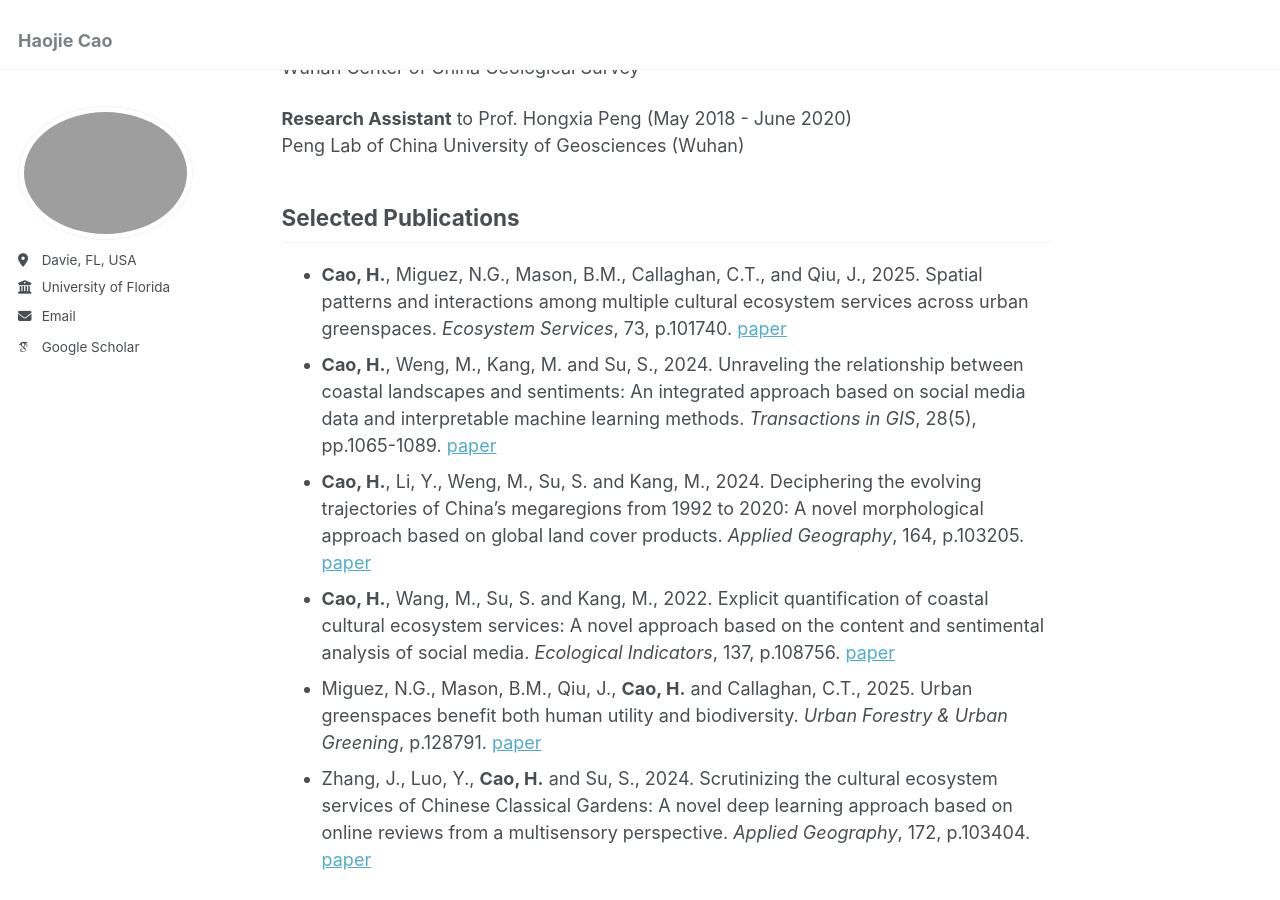
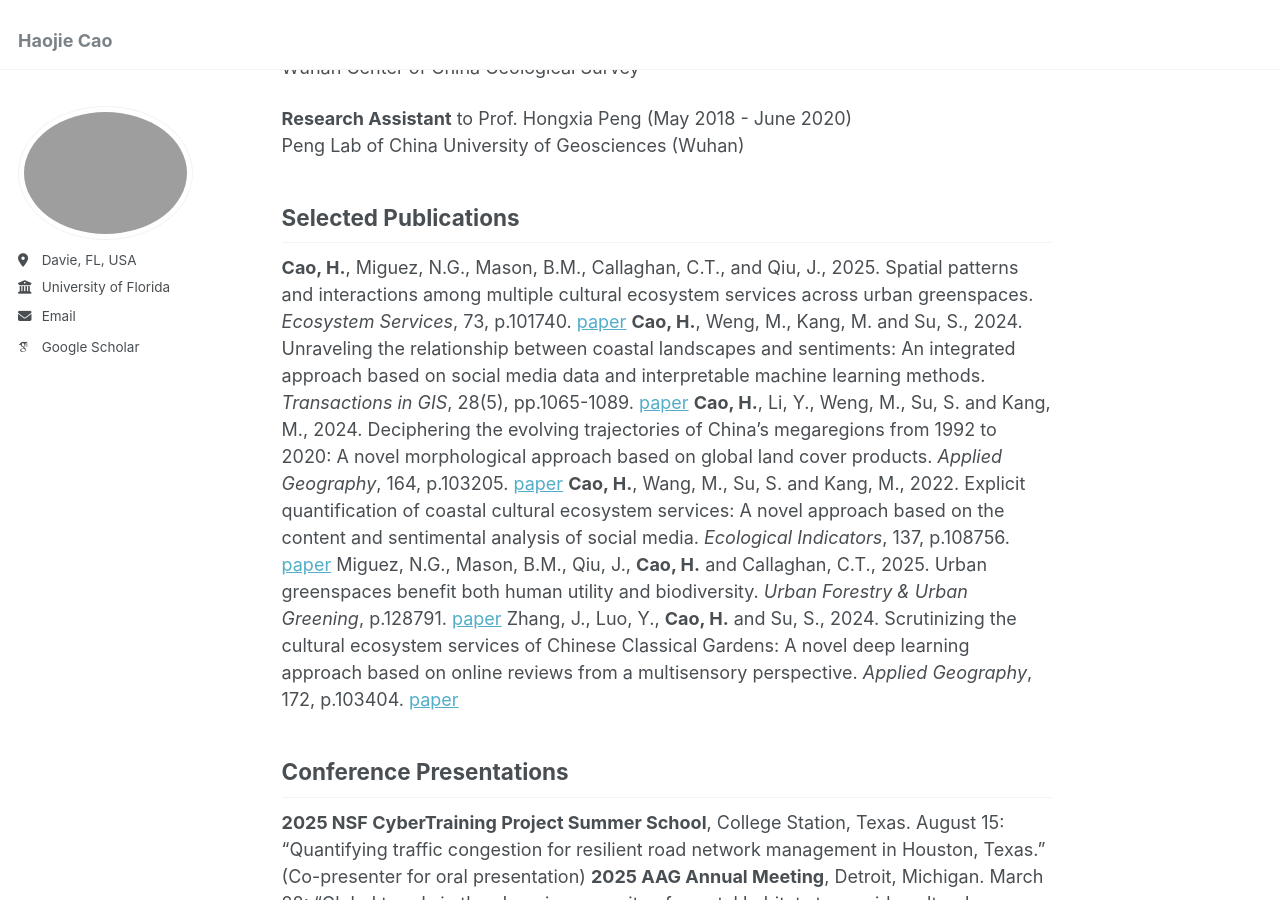
Before and after one commit to haojiecao42/haojiecao42.github.io, a Jekyll site: the page built from _pages/about.md, in a window 1280 px wide and 900 px high, scrolled down 964 px. Built offline with Jekyll 4.4.1, drawn with Linux system fonts in a browser that asks for light colours; some web fonts are replaced.

```diff
--- a/_pages/about.md
+++ b/_pages/about.md
@@ -40,19 +40,19 @@ Wuhan Center of China Geological Survey
 Peng Lab of China University of Geosciences (Wuhan)
 
 ## Selected Publications
-* **Cao, H.**, Miguez, N.G., Mason, B.M., Callaghan, C.T., and Qiu, J., 2025. Spatial patterns and interactions among multiple cultural ecosystem services across urban greenspaces. *Ecosystem Services*, 73, p.101740. [paper](https://doi.org/10.1016/j.ecoser.2025.101740)
-* **Cao, H.**, Weng, M., Kang, M. and Su, S., 2024. Unraveling the relationship between coastal landscapes and sentiments: An integrated approach based on social media data and interpretable machine learning methods. *Transactions in GIS*, 28(5), pp.1065-1089. [paper](https://doi.org/10.1111/tgis.13175)
-* **Cao, H.**, Li, Y., Weng, M., Su, S. and Kang, M., 2024. Deciphering the evolving trajectories of China's megaregions from 1992 to 2020: A novel morphological approach based on global land cover products. *Applied Geography*, 164, p.103205. [paper](https://doi.org/10.1016/j.apgeog.2024.103205)
-* **Cao, H.**, Wang, M., Su, S. and Kang, M., 2022. Explicit quantification of coastal cultural ecosystem services: A novel approach based on the content and sentimental analysis of social media. *Ecological Indicators*, 137, p.108756. [paper](https://doi.org/10.1016/j.ecolind.2022.108756)
-* Miguez, N.G., Mason, B.M., Qiu, J., **Cao, H.** and Callaghan, C.T., 2025. Urban greenspaces benefit both human utility and biodiversity. *Urban Forestry & Urban Greening*, p.128791. [paper](https://doi.org/10.1016/j.ufug.2025.128791)
-* Zhang, J., Luo, Y., **Cao, H.** and Su, S., 2024. Scrutinizing the cultural ecosystem services of Chinese Classical Gardens: A novel deep learning approach based on online reviews from a multisensory perspective. *Applied Geography*, 172, p.103404. [paper](https://doi.org/10.1016/j.apgeog.2024.103404)
+**Cao, H.**, Miguez, N.G., Mason, B.M., Callaghan, C.T., and Qiu, J., 2025. Spatial patterns and interactions among multiple cultural ecosystem services across urban greenspaces. *Ecosystem Services*, 73, p.101740. [paper](https://doi.org/10.1016/j.ecoser.2025.101740)
+**Cao, H.**, Weng, M., Kang, M. and Su, S., 2024. Unraveling the relationship between coastal landscapes and sentiments: An integrated approach based on social media data and interpretable machine learning methods. *Transactions in GIS*, 28(5), pp.1065-1089. [paper](https://doi.org/10.1111/tgis.13175)
+**Cao, H.**, Li, Y., Weng, M., Su, S. and Kang, M., 2024. Deciphering the evolving trajectories of China's megaregions from 1992 to 2020: A novel morphological approach based on global land cover products. *Applied Geography*, 164, p.103205. [paper](https://doi.org/10.1016/j.apgeog.2024.103205)
+**Cao, H.**, Wang, M., Su, S. and Kang, M., 2022. Explicit quantification of coastal cultural ecosystem services: A novel approach based on the content and sentimental analysis of social media. *Ecological Indicators*, 137, p.108756. [paper](https://doi.org/10.1016/j.ecolind.2022.108756)
+Miguez, N.G., Mason, B.M., Qiu, J., **Cao, H.** and Callaghan, C.T., 2025. Urban greenspaces benefit both human utility and biodiversity. *Urban Forestry & Urban Greening*, p.128791. [paper](https://doi.org/10.1016/j.ufug.2025.128791)
+Zhang, J., Luo, Y., **Cao, H.** and Su, S., 2024. Scrutinizing the cultural ecosystem services of Chinese Classical Gardens: A novel deep learning approach based on online reviews from a multisensory perspective. *Applied Geography*, 172, p.103404. [paper](https://doi.org/10.1016/j.apgeog.2024.103404)
 
 ## Conference Presentations
-* **2025 NSF CyberTraining Project Summer School**, College Station, Texas. August 15: “Quantifying traffic congestion for resilient road network management in Houston, Texas.” (Co-presenter for oral presentation)
-* **2025 AAG Annual Meeting**, Detroit, Michigan. March 28: “Global trends in the changing capacity of coastal habitats to provide cultural ecosystem services.” (Oral presentation)
-* **ACES (A Community on Ecosystem Services) 2024**, Austin, Texas. Dec. 11: “Spatial patterns and interactions among multiple cultural ecosystem services across urban greenspaces.” (Invited oral presentation)
-* **2024 UF SNRE Research Symposium**, Gainesville, Florida. Oct. 15: “Accessibility inequity of cultural ecosystem services in urban greenspaces.” (Poster presentation)
-* **IALE-North America 2024 Annual Meeting**, Oklahoma City, Oklahoma. April 2: “Deciphering cultural ecosystem services in urban green space using social media data and machine learning approaches.” (Poster presentation)
+**2025 NSF CyberTraining Project Summer School**, College Station, Texas. August 15: “Quantifying traffic congestion for resilient road network management in Houston, Texas.” (Co-presenter for oral presentation)
+**2025 AAG Annual Meeting**, Detroit, Michigan. March 28: “Global trends in the changing capacity of coastal habitats to provide cultural ecosystem services.” (Oral presentation)
+**ACES (A Community on Ecosystem Services) 2024**, Austin, Texas. Dec. 11: “Spatial patterns and interactions among multiple cultural ecosystem services across urban greenspaces.” (Invited oral presentation)
+**2024 UF SNRE Research Symposium**, Gainesville, Florida. Oct. 15: “Accessibility inequity of cultural ecosystem services in urban greenspaces.” (Poster presentation)
+**IALE-North America 2024 Annual Meeting**, Oklahoma City, Oklahoma. April 2: “Deciphering cultural ecosystem services in urban green space using social media data and machine learning approaches.” (Poster presentation)
 
 ## Honors and Awards
 * Travel award by 2025 NSF CyberTraining Project Summer School, 2025
```
